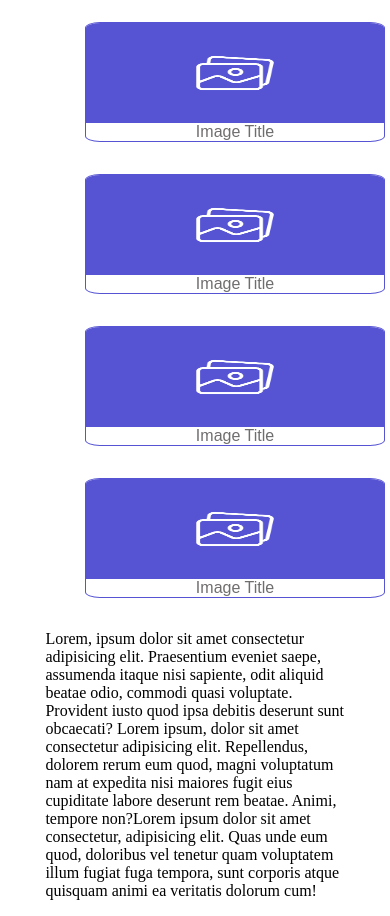
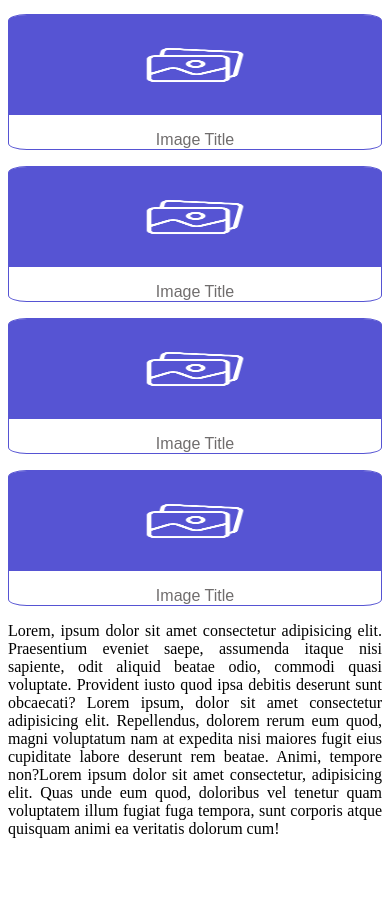
Before and after one commit to SvetlanaM83/Assignment6, a plain HTML site: page index.html in a window 390 px wide. Shown: the part 972-1888 px from the top of the page. After the commit the page ends 1826 px from the top, so only its background shows below. Drawn offline with Linux system fonts and the light colour scheme.

Commit message:
"media queries finished"

```diff
--- a/index.html
+++ b/index.html
@@ -8,48 +8,97 @@
         .wrapper {
             width: 80%;
             margin: 0 auto;
+            height: fit-content;
+
 
         }
-    h1, figcaption {
+
+        .section {
+            width: 100%;
+            display: block;
+            clear: both;
+
+        }
+
+        h1,
+        figcaption {
             font-family: sans-serif;
             color: #706d6d;
+            margin-top: 16px;
+
+
+
         }
+
+        h1 {
+            padding-left: 40px;
+        }
+
         img {
             width: 100%;
             height: 100px;
             background-color: #5654d3;
             border-top-left-radius: 5%;
             border-top-right-radius: 5%;
+
         }
-    figure {
+
+        .box {
             border: 0.5px solid #5654d3;
             border-radius: 5%;
-        width: 150px;
+            width:13%;
             text-align: center;
             float: left;
             box-sizing: border-box;
+
+
         }
+
         p {
-        float: right;
+            text-align: justify;
+            padding: 40px;
+            height: auto;
+
         }
-  @media screen and (max-width: 1024px){
+
+        @media screen and (max-width: 768px) {
             .box {
-      width:33,3%;
+                width: 33%;
+                float: none;
+
+
             }
         }
 
-  @media screen and (max-width: 414px){
+        @media screen and (max-width: 414px) {
             .box {
                 width: 100%;
-  }
+                margin: 16px 0 16px 0;
+                float: none;
+
             }
 
+            .wrapper {
+                width: 100%;
+                margin: 0 auto;
+            }
+
+            h1,
+            p {
+                padding: 0;
+            }
+
+        }
     </style>
 </head>
 
 <body>
+
     <div class="wrapper">
+        <div class="section">
             <h1>Gallery Heading</h1>
+        </div>
+        <div class="section">
             <figure class="box">
                 <img src="placeholder-image.png" alt="placeholder-image">
                 <figcaption>Image Title</figcaption>
@@ -90,15 +139,20 @@ width: 100%;
                 <img src="placeholder-image.png" alt="placeholder-image">
                 <figcaption>Image Title</figcaption>
             </figure>
-
-        <p>Lorem, ipsum dolor sit amet consectetur adipisicing elit. Praesentium eveniet saepe, assumenda itaque nisi
-            sapiente, odit aliquid beatae odio, commodi quasi voluptate. Provident iusto quod ipsa debitis deserunt sunt
-            obcaecati? Lorem ipsum, dolor sit amet consectetur adipisicing elit. Repellendus, dolorem rerum eum quod,
+        </div>
+        <div class="section">
+            <p>Lorem, ipsum dolor sit amet consectetur adipisicing elit. Praesentium eveniet saepe, assumenda itaque
+                nisi
+                sapiente, odit aliquid beatae odio, commodi quasi voluptate. Provident iusto quod ipsa debitis deserunt
+                sunt
+                obcaecati? Lorem ipsum, dolor sit amet consectetur adipisicing elit. Repellendus, dolorem rerum eum
+                quod,
                 magni voluptatum nam at expedita nisi maiores fugit eius cupiditate labore deserunt rem beatae. Animi,
                 tempore non?Lorem ipsum dolor sit amet consectetur, adipisicing elit. Quas unde eum quod, doloribus vel
-            tenetur quam voluptatem illum fugiat fuga tempora, sunt corporis atque quisquam animi ea veritatis dolorum
+                tenetur quam voluptatem illum fugiat fuga tempora, sunt corporis atque quisquam animi ea veritatis
+                dolorum
                 cum!</p>
-
+        </div>
     </div>
 </body>
 
```
Lines whose indentation alone changed are shown as unchanged.
